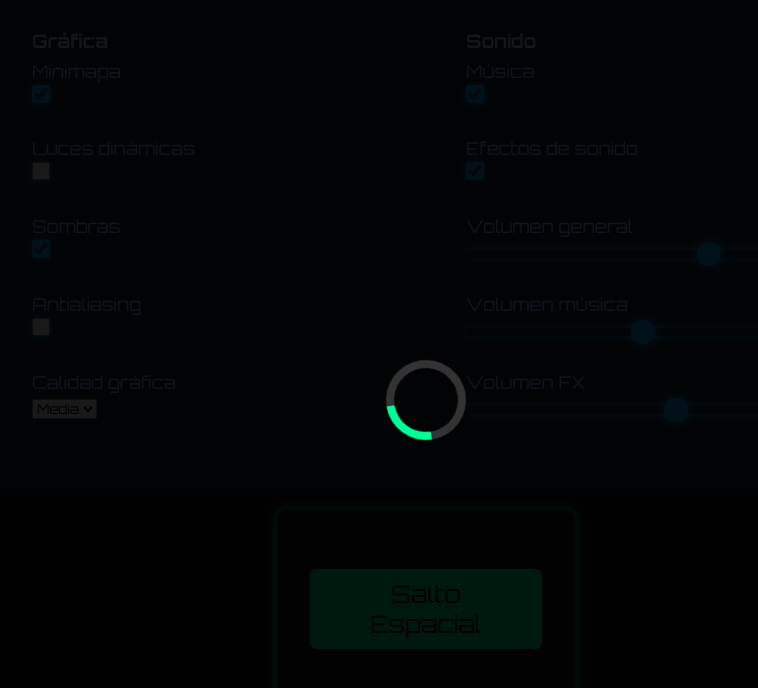
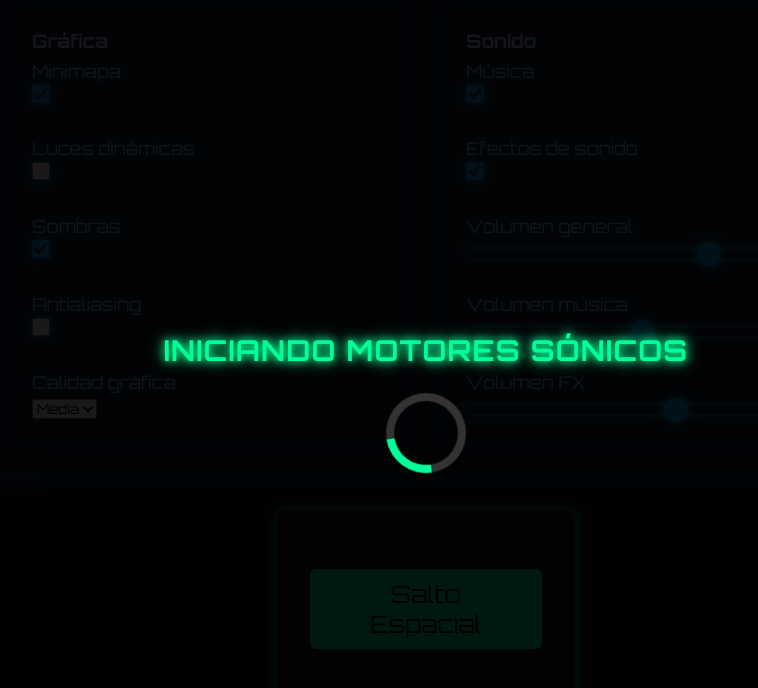
Before and after one commit to PabloRamonProject/Practica_01, a plain HTML site: page hangar.html in a window 1280 px wide. Both pictures are taken after a click on the button "Salto Espacial". Shown: the part 1036-1724 px from the top of the page, without its empty margins (214-972 px from the left). Drawn offline with nearby package versions, Linux system fonts and the light colour scheme.

Commit message:
Arreglos de pantalla de carga

```diff
--- a/css/hangar.css
+++ b/css/hangar.css
@@ -313,24 +313,30 @@ footer {
 
 /* Pantalla negra que cubre toda la ventana */
 .pantalla-carga {
+  display: flex;
+  flex-direction: column;
+  align-items: center;
+  justify-content: center;
+  gap: 20px;
   position: fixed;
   top: 0;
   left: 0;
   width: 100vw;
   height: 100vh;
   background-color: rgba(0,0,0,0.9);
-  display: flex;
-  align-items: center;
-  justify-content: center;
   z-index: 9999;
-  opacity: 1;
-  transition: opacity 0.5s ease;
+
+  /* Empezamos fuera de pantalla, abajo */
+  transform: translateY(100%);
+  opacity: 0;
+  transition: transform 0.5s ease, opacity 0.5s ease;
+  pointer-events: none;
 }
 
-/* Oculto con opacidad 0 y pointer-events none */
-.oculto {
-  opacity: 0;
-  pointer-events: none;
+.pantalla-carga.activa {
+  transform: translateY(0);
+  opacity: 1;
+  pointer-events: auto;
 }
 
 /* Simbolo de carga: spinner simple */
@@ -347,3 +353,15 @@ footer {
   0% { transform: rotate(0deg); }
   100% { transform: rotate(360deg); }
 }
+
+.mensaje-carga {
+  color: #0f9;
+  font-size: 1.8rem;
+  font-weight: 700;
+  font-family: 'Orbitron', sans-serif; /* si quieres fuente futurista */
+  text-shadow: 0 0 8px #0f9, 0 0 15px #0f9;
+  user-select: none;
+  text-align: center;
+  letter-spacing: 1.2px;
+  text-transform: uppercase;
+}
--- a/hangar.html
+++ b/hangar.html
@@ -138,7 +138,9 @@
 
   <!-- Pantalla negra de carga superpuesta -->
   <div id="pantallaCarga" class="pantalla-carga oculto">
+    <p class="mensaje-carga">Iniciando motores sónicos</p>
     <div class="simbolo-carga"></div>
+
   </div>
 
   <footer>
--- a/js/hangar.js
+++ b/js/hangar.js
@@ -80,12 +80,12 @@ $(document).ready(function() {
   document.getElementById("btnSalto").addEventListener("click", () => {
     const pantalla = document.getElementById("pantallaCarga");
 
-    // Mostrar pantalla de carga
-    pantalla.classList.remove("oculto");
+    // Mostrar pantalla de carga deslizando hacia arriba
+    pantalla.classList.add("activa");
 
-    // Opcional: después de 3 segundos ocultar la pantalla (simulando fin de carga)
+    // Después de 3 segundos, ocultar con animación de abajo a arriba
     setTimeout(() => {
-      pantalla.classList.add("oculto");
+      pantalla.classList.remove("activa");
     }, 3000);
   });
 
```
